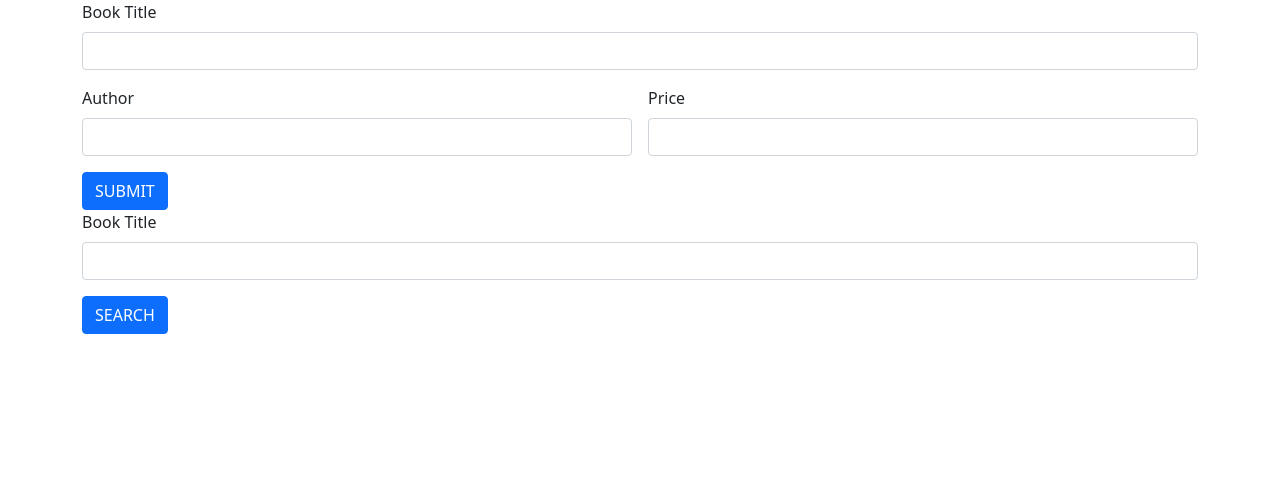
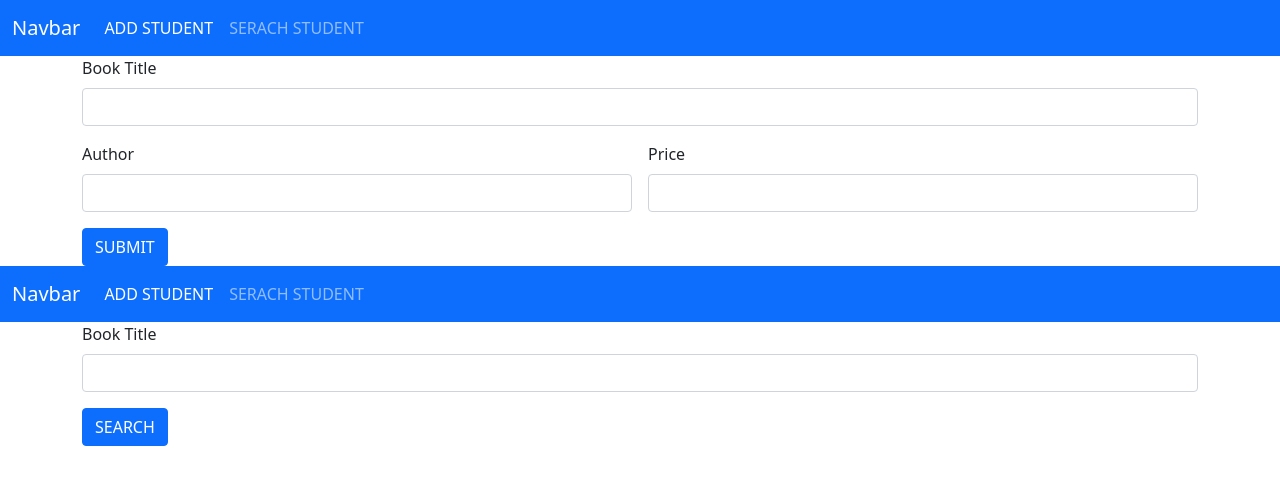
Before and after one commit to divya1viswanath/BookReactapp, a React (Create React App) app: page / in a window 1280 px wide. Shown: the top 484 px of the page. Built offline with nearby package versions, Linux system fonts and the light colour scheme.

Commit message:
navbaradded

```diff
--- a/src/component/Addbook.js
+++ b/src/component/Addbook.js
@@ -1,8 +1,10 @@
 import React from 'react'
+import Navbar from './Navbar'
 
 const Addbook = () => {
   return (
     <div>
+        <Navbar/>
         <div className="container">
             <div className="row">
                 <div className="col col-12 col-sm-12 col-md-2 col-lg-12 col-xl-12 col-xxl-12">
--- a/src/component/Booksearch.js
+++ b/src/component/Booksearch.js
@@ -1,8 +1,10 @@
 import React from 'react'
+import Navbar from './Navbar'
 
 const Booksearch = () => {
   return (
     <div>
+        <Navbar/>
         <div className="container">
             <div className="row">
                 <div className="col col-12 col-sm-12 col-md-12 col-lg-12 col-xl-12 col-xxl-12">
--- /dev/null
+++ b/src/component/Navbar.js
@@ -0,0 +1,24 @@
+import React from 'react'
+
+const Navbar = () => {
+  return (
+    <div>
+        <nav class="navbar navbar-expand-lg navbar-dark bg-primary">
+            <div class="container-fluid">
+                <a class="navbar-brand" href="#">Navbar</a>
+                <button class="navbar-toggler" type="button" data-bs-toggle="collapse" data-bs-target="#navbarNavAltMarkup" aria-controls="navbarNavAltMarkup" aria-expanded="false" aria-label="Toggle navigation">
+                <span class="navbar-toggler-icon"></span>
+                </button>
+                <div class="collapse navbar-collapse" id="navbarNavAltMarkup">
+                <div class="navbar-nav">
+                    <a class="nav-link active" aria-current="page" href="#">ADD STUDENT</a>
+                    <a class="nav-link" href="#">SERACH STUDENT</a>
+                </div>
+                </div>
+            </div>
+        </nav>
+    </div>
+  )
+}
+
+export default Navbar
```
